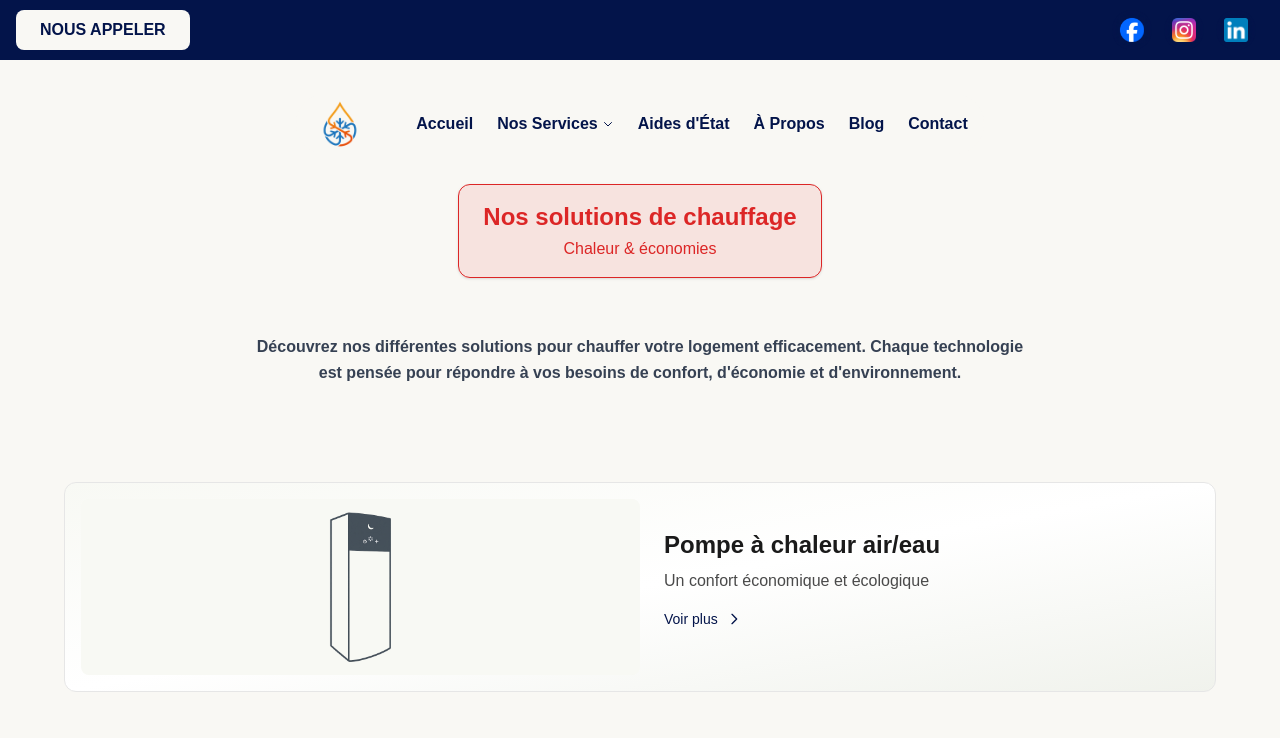
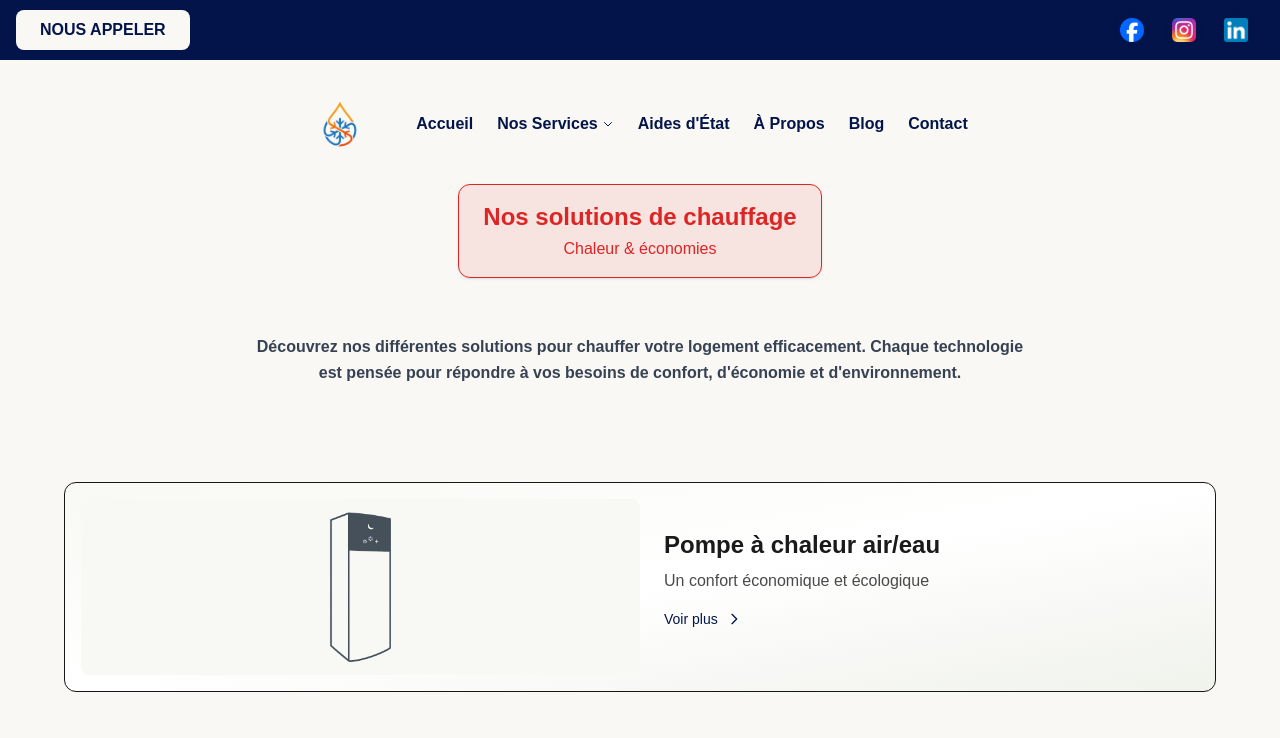
Before and after one commit to Benjamin33380/ClimGO2, a Next.js app: page /chauffage in a window 1280 px wide. Shown: the top 738 px of the page. Built offline with nearby package versions, Linux system fonts and the light colour scheme.

Commit message:
tetetetetetete

```diff
--- a/app/chauffage/page.tsx
+++ b/app/chauffage/page.tsx
@@ -122,7 +122,7 @@ export default function ChauffagePage() {
                 }].map((item, i) => (
                   <div
                     key={i}
-                    className="group flex flex-col md:flex-row bg-gradient-to-br from-[#f8f9f4] via-[#ffffff] to-[#f0f2ec] border border-[#e6e6e6] rounded-xl overflow-hidden transform-gpu transition-all duration-500 ease-in-out hover:shadow-2xl hover:scale-[1.03] hover:-rotate-1 hover:-translate-y-1 hover:bg-white/60 hover:backdrop-blur-sm hover:ring-2 hover:ring-[#DC2626]/20 p-4"
+                    className="group flex flex-col md:flex-row bg-gradient-to-br from-[#f8f9f4] via-[#ffffff] to-[#f0f2ec] border rounded-xl overflow-hidden transform-gpu transition-all duration-500 ease-in-out hover:bg-white/60 hover:backdrop-blur-sm p-4"
                   >
                     <div className="w-full md:w-1/2 flex items-center justify-center">
                       <div className="rounded-lg p-2 w-full h-full flex items-center justify-center" style={{ backgroundColor: '#f8f9f4' }}>
--- a/app/globals.css
+++ b/app/globals.css
@@ -5,7 +5,7 @@
   --foreground: #171717;
 }
 
-@theme inline {
+:root {
   --color-background: var(--background);
   --color-foreground: var(--foreground);
   --font-sans: var(--font-geist-sans);
@@ -70,6 +70,7 @@ body {
 .line-clamp-2 {
   display: -webkit-box;
   -webkit-line-clamp: 2;
+  line-clamp: 2;
   -webkit-box-orient: vertical;
   overflow: hidden;
 }
@@ -77,6 +78,7 @@ body {
 .line-clamp-3 {
   display: -webkit-box;
   -webkit-line-clamp: 3;
+  line-clamp: 3;
   -webkit-box-orient: vertical;
   overflow: hidden;
 }
```
